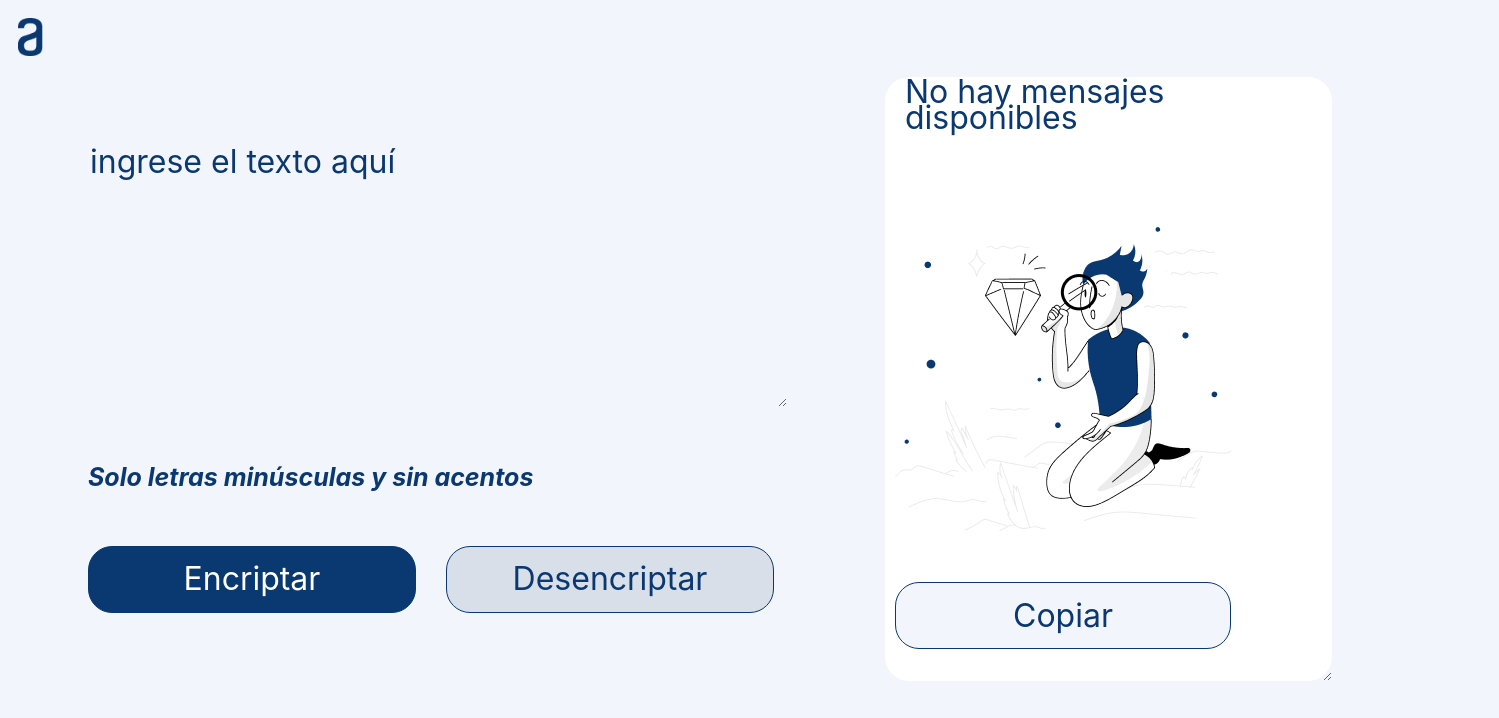
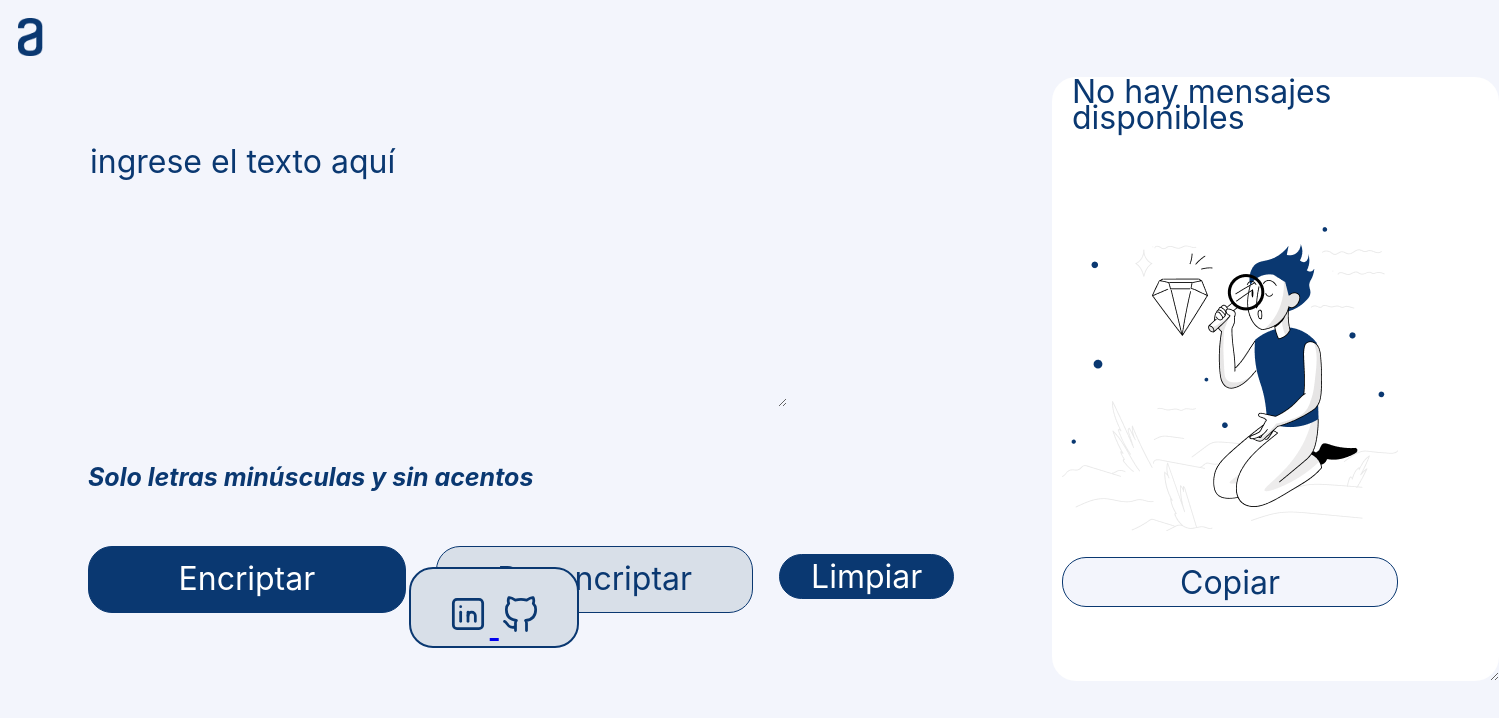
Before and after one commit to Daniela2-1998/Encriptador, a plain HTML site: page index.html in a window 1280 px wide. Shown: the whole page, 1499 px wide, since content can reach past the window. Drawn offline with Linux system fonts and the light colour scheme; a web font is replaced by a local one.

Commit message:
project semi ready

```diff
--- a/css/index_styless.css
+++ b/css/index_styless.css
@@ -96,14 +96,45 @@ main{
     cursor: pointer;
 }
 
+.btn_limpiar{
+    background-color: #0A3871;
+    border: 1px solid #0A3871;
+    border-radius: 24px;
+    color: white;
+    height: 45px;
+    width: 180px;
+    margin-top: 1%;
+    margin-left: 3%;
+    cursor: pointer;
+}
+
 .copiar{
     border: 1px solid #0A3871;
     border-radius: 24px;
     color: #0A3871;
-    height: 67px;
+    height: 50px;
     margin-left: 108px;
-    margin-top: 525px;
+    margin-top: 500px;
     position: absolute;
     width: 336px;
     cursor: pointer;
 }
+
+.redes_contenedor{
+    height: 30px;
+    width: 10%;
+    margin-top: 43%;
+    margin-left: -46%;
+    padding: 2%;
+    background:#D8DFE8;
+    border: 2px solid #0A3871;
+    border-radius: 24px;
+    color: #0A3871;
+    display: flex;
+    justify-content:space-evenly;
+    position: relative;
+}
+
+.color{
+    background:#D8DFE8;
+}
--- a/index.html
+++ b/index.html
@@ -8,11 +8,13 @@
 
     <link rel="stylesheet" href="/css/index_styless.css">
 
+
     <link rel="preconnect" href="https://fonts.googleapis.com">
     <link rel="preconnect" href="https://fonts.gstatic.com" crossorigin>
     <link
         href="https://fonts.googleapis.com/css2?family=Alkatra:wght@700&family=Edu+NSW+ACT+Foundation:wght@700&family=Montserrat:wght@700&family=Oswald:wght@600;700&family=Raleway:wght@700&display=swap"
         rel="stylesheet">
+
 </head>
 <body>
 
@@ -28,12 +30,35 @@
             <div class="botones">
                 <button class="btn_encriptar" onclick="botonEncriptar()">Encriptar</button>
                 <button class="btn_desencriptar" onclick="botonDesencriptar()">Desencriptar</button>
+                <button class="btn_limpiar" onclick="botonLimpiarCampos()">Limpiar</button>
             </div>
         </section>
         <section>
             <textarea class="mensaje" cols="20" rows="10" placeholder="No hay mensajes disponibles"></textarea>
             <div>
                 <button class="copiar" onclick="botonCopiarMensaje()">Copiar</button>
+            </div>
+        </section>
+        <section class="redes_contenedor">
+            <div class="color">
+                <a class="color" href="https://www.linkedin.com/in/daniela-mansilla-javadev/">
+                    <svg xmlns="http://www.w3.org/2000/svg" class="color icon icon-tabler icon-tabler-brand-linkedin" width="44" height="44"
+                    viewBox="0 0 24 24" stroke-width="1.5" stroke="#0A3871" fill="none" stroke-linecap="round"
+                    stroke-linejoin="round">
+                    <path stroke="none" d="M0 0h24v24H0z" fill="none" />
+                    <path d="M4 4m0 2a2 2 0 0 1 2 -2h12a2 2 0 0 1 2 2v12a2 2 0 0 1 -2 2h-12a2 2 0 0 1 -2 -2z" />
+                    <path d="M8 11l0 5" />
+                    <path d="M8 8l0 .01" />
+                    <path d="M12 16l0 -5" />
+                    <path d="M16 16v-3a2 2 0 0 0 -4 0" />
+                </svg>
+                </a>
+                <a class="color" href="https://github.com/Daniela2-1998">
+                    <svg xmlns="http://www.w3.org/2000/svg" class="color icon icon-tabler icon-tabler-brand-github" width="44" height="44" viewBox="0 0 24 24" stroke-width="1.5" stroke="#0A3871" fill="none" stroke-linecap="round" stroke-linejoin="round">
+                        <path stroke="none" d="M0 0h24v24H0z" fill="none"/>
+                        <path d="M9 19c-4.3 1.4 -4.3 -2.5 -6 -3m12 5v-3.5c0 -1 .1 -1.4 -.5 -2c2.8 -.3 5.5 -1.4 5.5 -6a4.6 4.6 0 0 0 -1.3 -3.2a4.2 4.2 0 0 0 -.1 -3.2s-1.1 -.3 -3.5 1.3a12.3 12.3 0 0 0 -6.2 0c-2.4 -1.6 -3.5 -1.3 -3.5 -1.3a4.2 4.2 0 0 0 -.1 3.2a4.6 4.6 0 0 0 -1.3 3.2c0 4.6 2.7 5.7 5.5 6c-.6 .6 -.6 1.2 -.5 2v3.5" />
+                    </svg>
+                </a>
             </div>
         </section>
     </main>
--- a/js/index.js
+++ b/js/index.js
@@ -48,3 +48,8 @@ function copiarMensaje(mensaje){
     document.querySelector(".text_area").value = mensajeACopiar;
     console.log("Mensaje copiado con éxito: " + mensajeACopiar);
 }
+
+function botonLimpiarCampos(textArea.value){
+    return textArea.normalize("NFD").replace(/[^a-zA-Z0-9 ]/g, "");
+    document.alert("Campos vacíos");
+}
```
